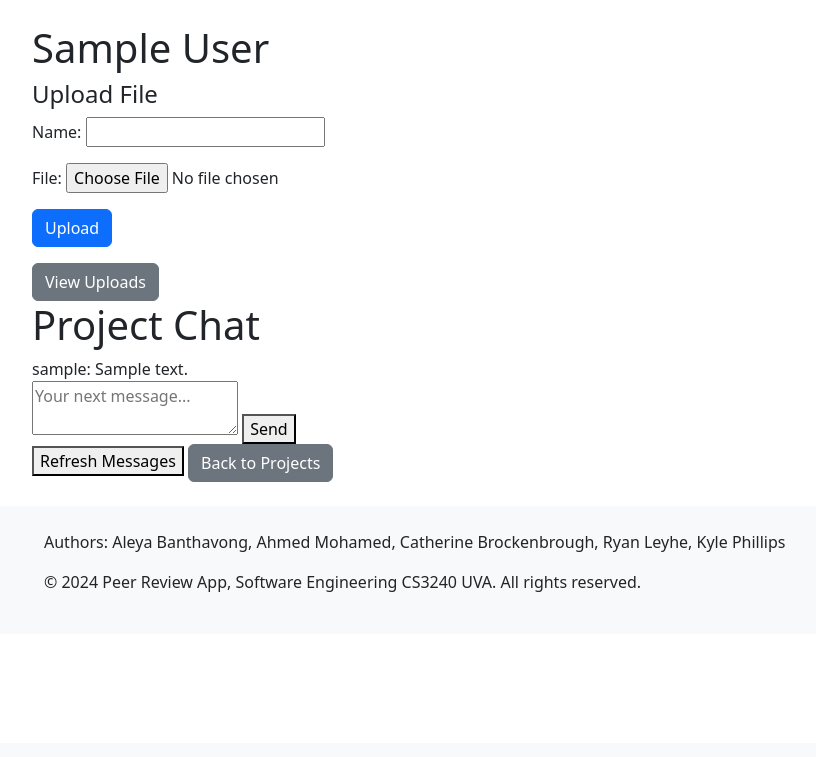
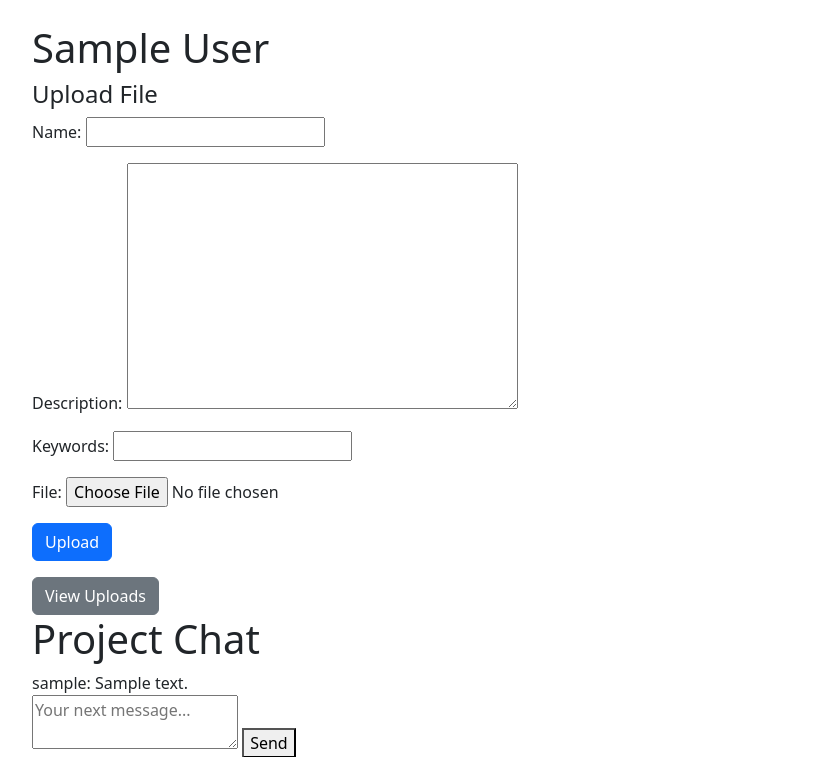
Before and after one commit to AhmedMoee/PeerReview, a Django app: a page that uses users/templates/project_view.html in a window 1280 px wide. Shown: the part 57-814 px from the top of the page, without its empty margins (50-866 px from the left). Before the commit the page ends 649 px from the top, so only its background shows below. Run offline with Django 5.2, Linux system fonts and the light colour scheme; a user stored in the database is signed in; tables that the repository leaves empty hold one stand-in row (values such as "Sample post"); some libraries are stand-ins or nearby versions.

Commit message:
added description and keywords to file submission

```diff
--- a/users/forms.py
+++ b/users/forms.py
@@ -5,7 +5,7 @@ from .models import Project
 class FileUploadForm(forms.ModelForm):
     class Meta:
         model = Upload
-        fields = ['name', 'file']
+        fields = ['name', 'file', 'description', 'keywords']
 
 class ProjectForm(forms.ModelForm):
     class Meta:
--- a/users/models.py
+++ b/users/models.py
@@ -16,6 +16,8 @@ class Upload(models.Model):
     file = models.FileField(upload_to='uploads/')
     uploaded_at = models.DateTimeField(default=now)
     project = models.ForeignKey(Project, on_delete=models.CASCADE, related_name='uploads')
+    description = models.TextField(blank=True, null=True)  # For requirements change
+    keywords = models.CharField(max_length=200, blank=True, null=True)  # For requirements change
 
     def __str__(self):
         return self.file.name
--- a/users/templates/project_view.html
+++ b/users/templates/project_view.html
@@ -8,7 +8,26 @@
             <h2 class="h4">Upload File</h2>
             <form method="post" enctype="multipart/form-data" class="mb-3">
                 {% csrf_token %}
-                {{ form.as_p }}
+                <div class="form-group mb-3">
+                    {{ form.name.label_tag }}
+                    {{ form.name }}
+                </div>
+
+                <div class="form-group mb-3">
+                    {{ form.description.label_tag }}
+                    {{ form.description }}
+                </div>
+
+                <div class="form-group mb-3">
+                    {{ form.keywords.label_tag }}
+                    {{ form.keywords }}
+                </div>
+
+                <div class="form-group mb-3">
+                    {{ form.file.label_tag }}
+                    {{ form.file }}
+                </div>
+
                 <button type="submit" class="btn btn-primary me-2">Upload</button>
             </form>
         {% endif %}
--- a/users/views.py
+++ b/users/views.py
@@ -72,6 +72,9 @@ def upload_file(request):
     if request.method == 'POST':
         form = FileUploadForm(request.POST, request.FILES)
         if form.is_valid():
+
+            upload_instance = form.save(commit=False)  # Create an instance but don't save yet (wait for form to successfully upload)
+
             uploaded_file = request.FILES['file']
             s3 = boto3.client('s3')
 
@@ -83,6 +86,11 @@ def upload_file(request):
                     f'uploads/{uploaded_file.name}'
                 )
                 print('Upload successful!')
+
+                # Save the instance to the database
+                upload_instance.file = uploaded_file
+                upload_instance.save()
+
                 return redirect('upload_list')
             except Exception as e:
                 print(f'Error uploading file: {e}')
```
Also changed, not shown: users/templates/upload_list.html (+28 -10 lines).
